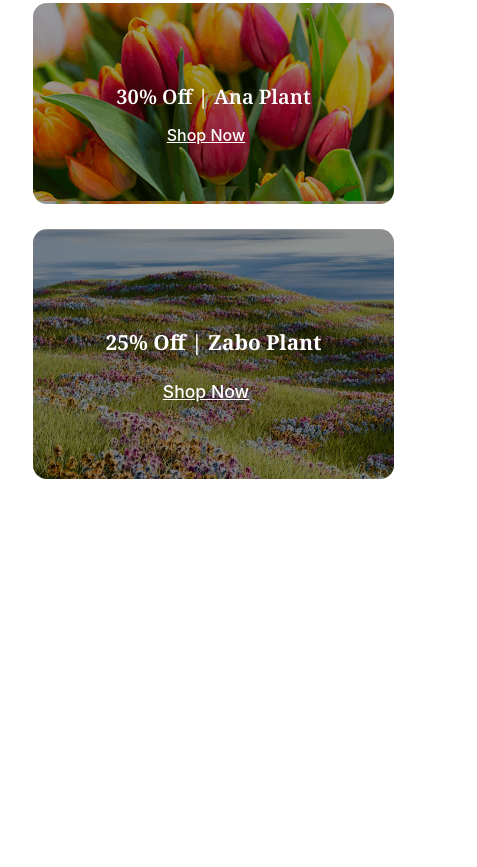
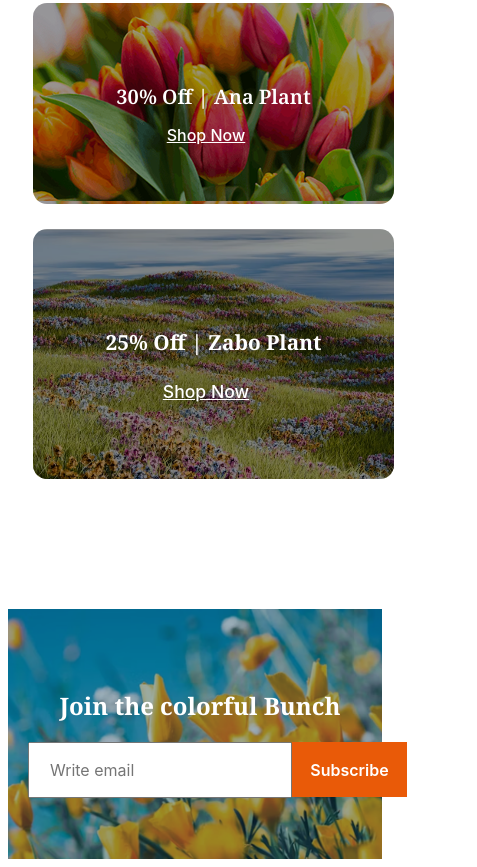
Before and after one commit to Nure-Anha/Tamanna_B12A02, a plain HTML site: page index.html in a window 390 px wide. Shown: the part 3979-4846 px from the top of the page, 477 px wide, since content can reach past the window. Before the commit the page ends 4466 px from the top, so only its background shows below. Drawn offline with Linux system fonts and the light colour scheme.

Commit message:
added colorful bunch section

```diff
--- a/index.html
+++ b/index.html
@@ -166,7 +166,28 @@
 
 
 
-</section>
+    </section>
+
+
+
+    <section class="colorful_bunch">
+        <div>
+                <h3 class="bunch_heading noto-serif-font white">Join the colorful Bunch</h3>
+
+                <div class="form_btn">
+                    <form action="">
+                        <input class="email_form inter-font" type="text" name="" id="" placeholder="Write email">
+                    </form>
+
+                    <div class="bunch_btn_container">
+                        <button class="bunch_btn white inter-font">Subscribe</button>
+                    </div>
+                </div>
+        </div>
+    </section>
+
+
+
 
 
 
--- a/styles/flower.css
+++ b/styles/flower.css
@@ -367,6 +367,54 @@ main > section{
 
 
 
+                                                            /*JOIN THE COLORFUL BUNCH SECTION*/
+.colorful_bunch{
+    background-image: url(/assets/news-letter-bg.png);
+    background-size: cover;
+    max-width: 1440px;
+    height: 553px;
+}
+
+.bunch_heading{
+    font-weight: 700;
+    font-size: 3.12rem;
+    /* border: 1px solid black; */
+    display: flex;
+    justify-content: center;
+    /* align-items: center; */
+    padding-top: 180px;
+    padding-left: 40px;
+    margin-bottom: 40px;
+
+}
+
+
+
+.form_btn{
+    display: flex;
+}
+.email_form{
+    width: 644px;
+    height: 50px;
+    /* border: 1px solid black; */
+    margin-left: 270px;
+    /* align-items: center; */
+     padding-left: 20px;
+     font-weight: 400;
+     font-size: 1rem;
+     color: rgba(0, 0, 0, 0.5);
+
+}
+.bunch_btn{
+    width: 186px;
+    height: 55px;
+    background-color: #E95A08;
+    border: none;
+    font-weight: 600;
+    font-size: 1rem;
+    /* border: 1px solid black; */
+    margin-right: 70px;
+}
 
 
 
@@ -384,9 +432,12 @@ main > section{
 
 
 
-                                                                /*Responsive for Small Device*/
 
-                                                                    /*Bannar section*/
+
+
+                                                                        /*Responsive for Small Device*/
+
+                                                                                /*Bannar section*/
 @media screen and (max-width: 576px) {
 .homeNav, .shopNav, .aboutusNav{
     display: none;
@@ -434,7 +485,7 @@ main > section{
     /* border: 1px solid black; */
 
 }
-                                                                    /*OUR PLANTS SECTION*/
+                                                                            /*OUR PLANTS SECTION*/
 .plants_title{
     /* border: 1px solid black; */
     padding-left: 20px;
@@ -479,7 +530,7 @@ main > section{
     font-size: 1rem;
 }
 
-                                                                /*LOVER PLANTS SECTION*/
+                                                                        /*LOVER PLANTS SECTION*/
 .lover_section{
     flex-direction: column;
     margin-left: 20px;
@@ -513,7 +564,7 @@ main > section{
 }
 
 
-/*LATEST DEALS SECTION*/
+                                                                        /*LATEST DEALS SECTION*/
 .deal_heading{
     margin-top: 250px;
     /* border: 1px solid black; */
@@ -553,6 +604,31 @@ main > section{
 }
 
 
+                                                                            /*BUNCH SECTION*/
+.colorful_bunch{
+    /* max-width: 100%; */
+    /* width: 393px; */
+    /* height: 275px; */
+    height: 250px;
+    background-position: top;
+}
+.bunch_heading{
+    font-size: 1.5rem;
+    padding-top: 80px;
+    padding-left: 10px;
+    margin-bottom: 20px;
+}
+.email_form{
+    width: 238px;
+    height: 50px;
+    margin-left: 20px;
+}
+.bunch_btn{
+    width: 115px;
+    height: 55px;
+    /* margin-right: 90px; */
+}
+
 
 
 
```
